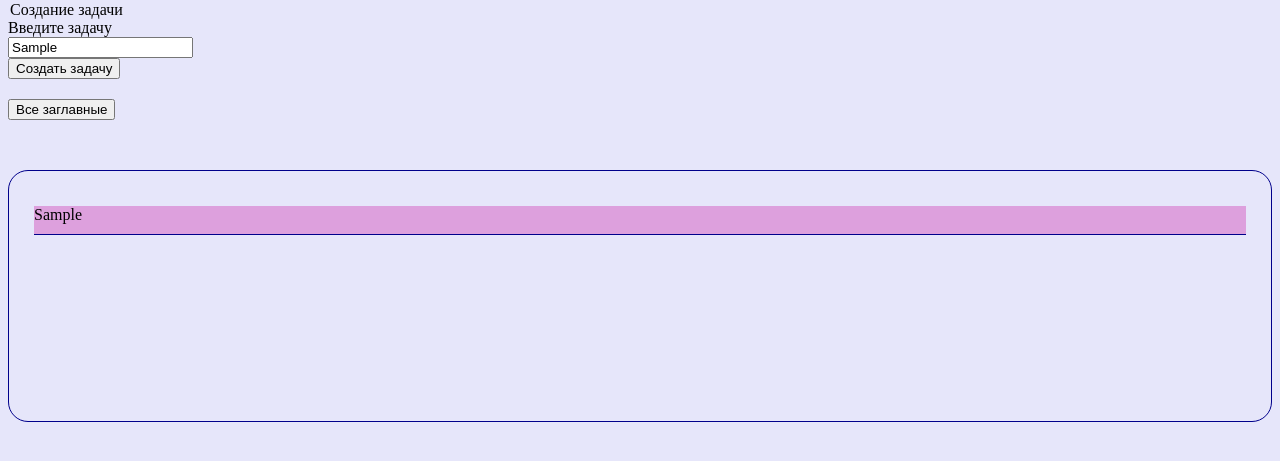
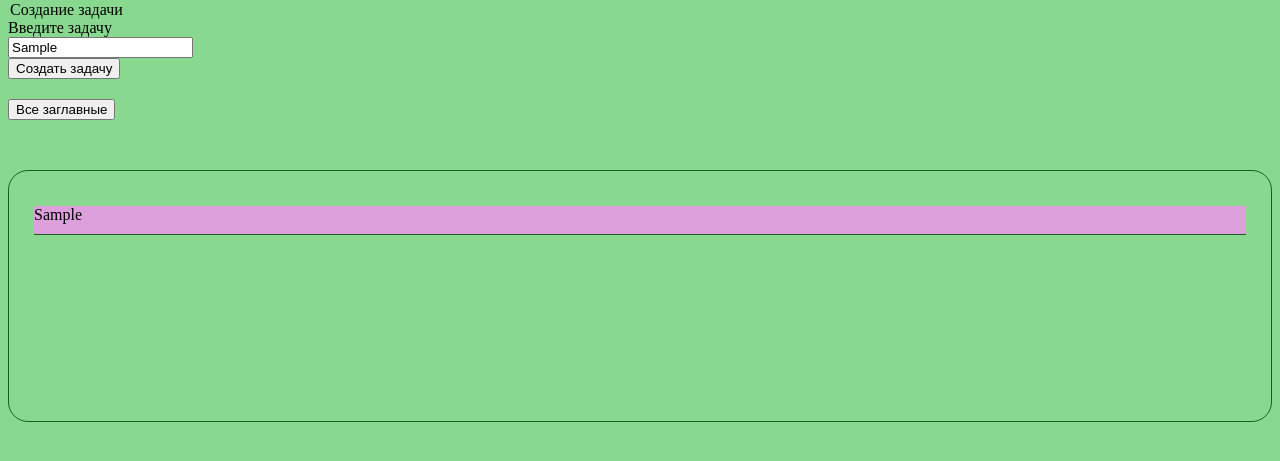
Before and after one commit to Zosvex/task-manager, a plain HTML site: page index.html in a window 1280 px wide. Both pictures are taken after typing "Sample" into the empty fields and a click on the input "Создать задачу". Shown: the part 79-540 px from the top of the page. Drawn offline with Linux system fonts and the light colour scheme.

Commit message:
поменяли цветовое оформление

```diff
--- a/css/style.css
+++ b/css/style.css
@@ -1,5 +1,5 @@
 body{
-    background-color: lavender;
+    background-color: rgb(137, 216, 144);
     height: 100vh;
 }
 
@@ -9,7 +9,7 @@ body{
 }
 
 .tasks{
-    border: 1px solid darkblue;
+    border: 1px solid rgb(19, 97, 38);
     min-height: 200px;
     border-radius: 20px;
     padding: 25px;
@@ -17,7 +17,7 @@ body{
 }
 
 .task{
-    border-bottom: 1px solid darkblue;
+    border-bottom: 1px solid rgb(19, 97, 38);
     margin: 10px 0px;
     padding-bottom: 10px;
     font-size: 16px;
```
